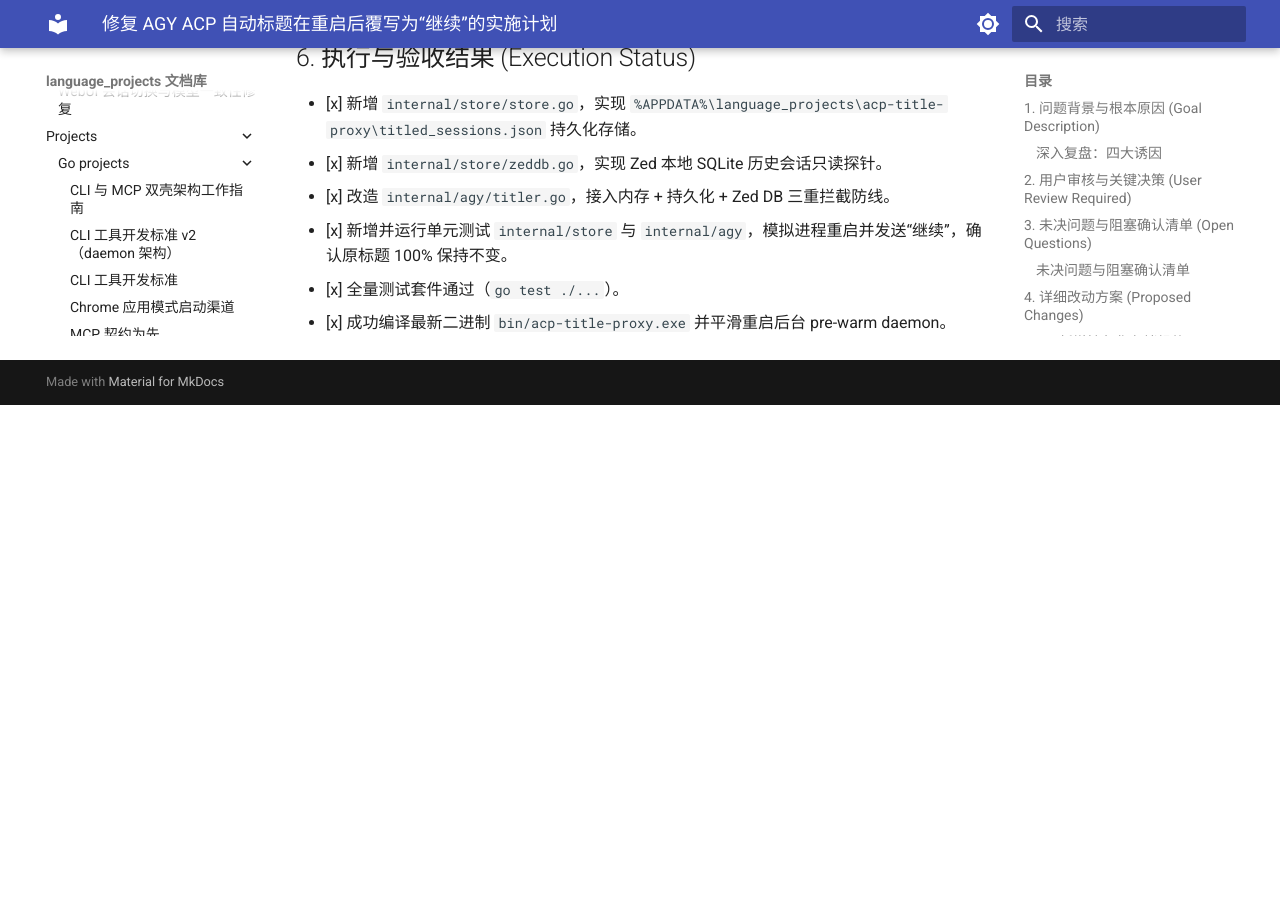
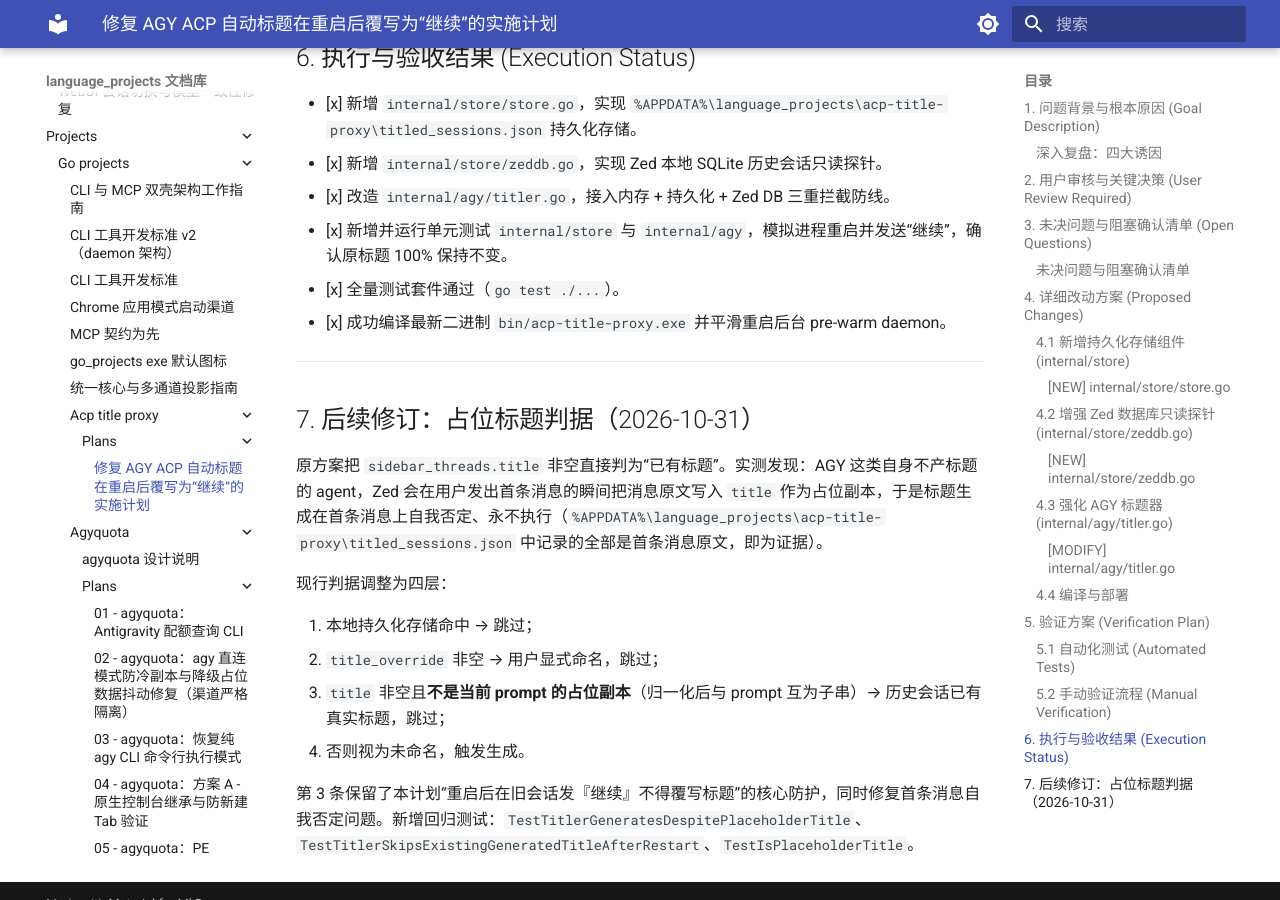
Before and after one commit to shihao-hub/td-language_projects, an MkDocs documentation site: the page built from docs/projects/go_projects/acp-title-proxy/plans/01-fix-reboot-title-overwrite.md, in a window 1280 px wide and 900 px high, scrolled down 3974 px. Built offline with MkDocs 1.6.1 and Material for MkDocs 9.7.7, drawn with Linux system fonts in a browser that asks for light colours; a script that is not in the unit is left out; before the commit the page ends 4379 px from its top, so only the background shows below that.

Commit message:
docs(plans): 补充 AGY 标题占位判据修订说明
- 记录 title 非空即已命名的旧判据及其自我否定缺陷
- 说明四层判定规则与保留的重启覆写防护
- 关联新增回归测试用例

```diff
--- a/docs/projects/go_projects/acp-title-proxy/plans/01-fix-reboot-title-overwrite.md
+++ b/docs/projects/go_projects/acp-title-proxy/plans/01-fix-reboot-title-overwrite.md
@@ -104,3 +104,18 @@ flowchart TD
 - [x] 新增并运行单元测试 `internal/store` 与 `internal/agy`，模拟进程重启并发送“继续”，确认原标题 100% 保持不变。
 - [x] 全量测试套件通过（`go test ./...`）。
 - [x] 成功编译最新二进制 `bin/acp-title-proxy.exe` 并平滑重启后台 pre-warm daemon。
+
+---
+
+## 7. 后续修订：占位标题判据（2026-10-31）
+
+原方案把 `sidebar_threads.title` 非空直接判为“已有标题”。实测发现：AGY 这类自身不产标题的 agent，Zed 会在用户发出首条消息的瞬间把消息原文写入 `title` 作为占位副本，于是标题生成在首条消息上自我否定、永不执行（`%APPDATA%\language_projects\acp-title-proxy\titled_sessions.json` 中记录的全部是首条消息原文，即为证据）。
+
+现行判据调整为四层：
+
+1. 本地持久化存储命中 → 跳过；
+2. `title_override` 非空 → 用户显式命名，跳过；
+3. `title` 非空且**不是当前 prompt 的占位副本**（归一化后与 prompt 互为子串）→ 历史会话已有真实标题，跳过；
+4. 否则视为未命名，触发生成。
+
+第 3 条保留了本计划“重启后在旧会话发『继续』不得覆写标题”的核心防护，同时修复首条消息自我否定问题。新增回归测试：`TestTitlerGeneratesDespitePlaceholderTitle`、`TestTitlerSkipsExistingGeneratedTitleAfterRestart`、`TestIsPlaceholderTitle`。
```
